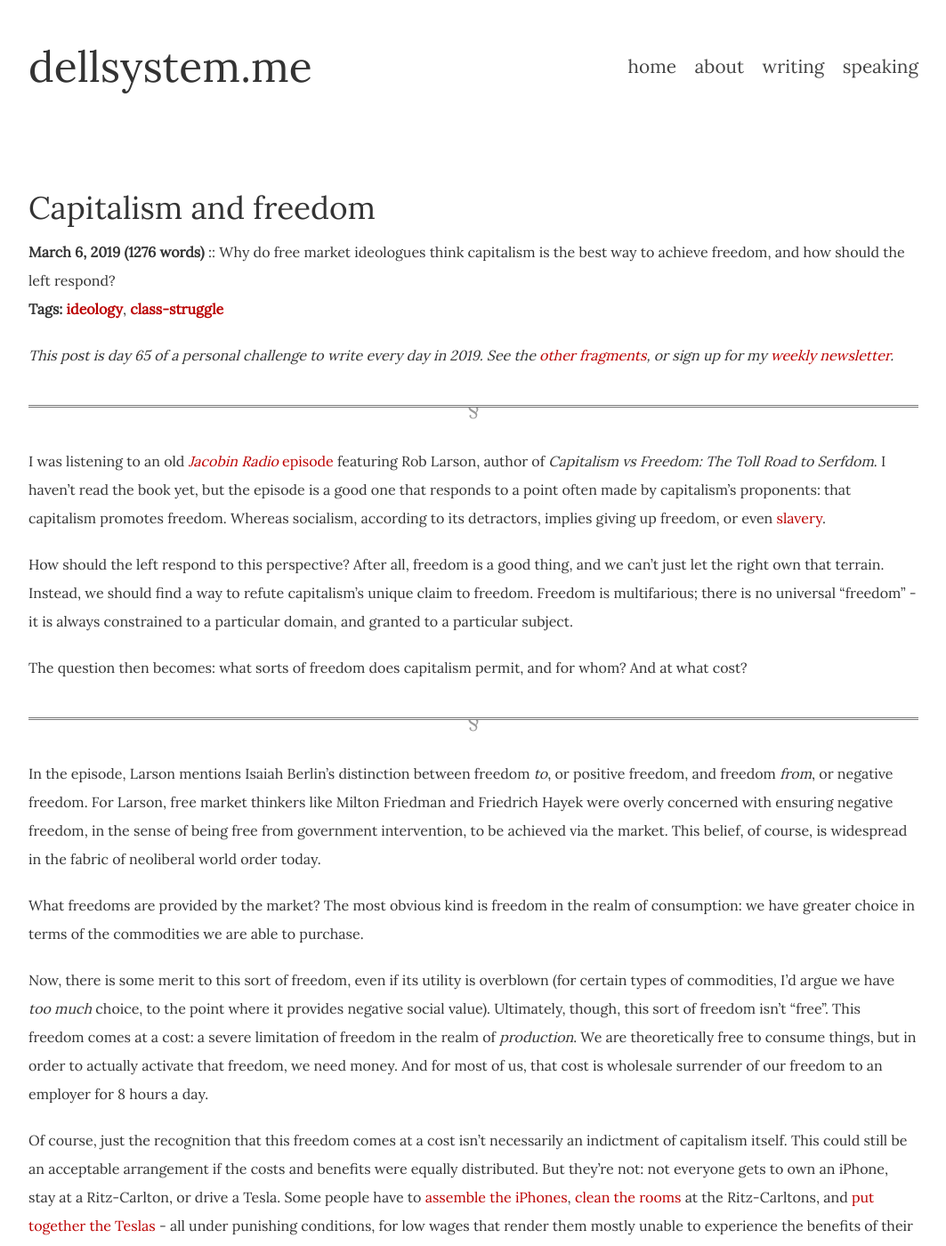
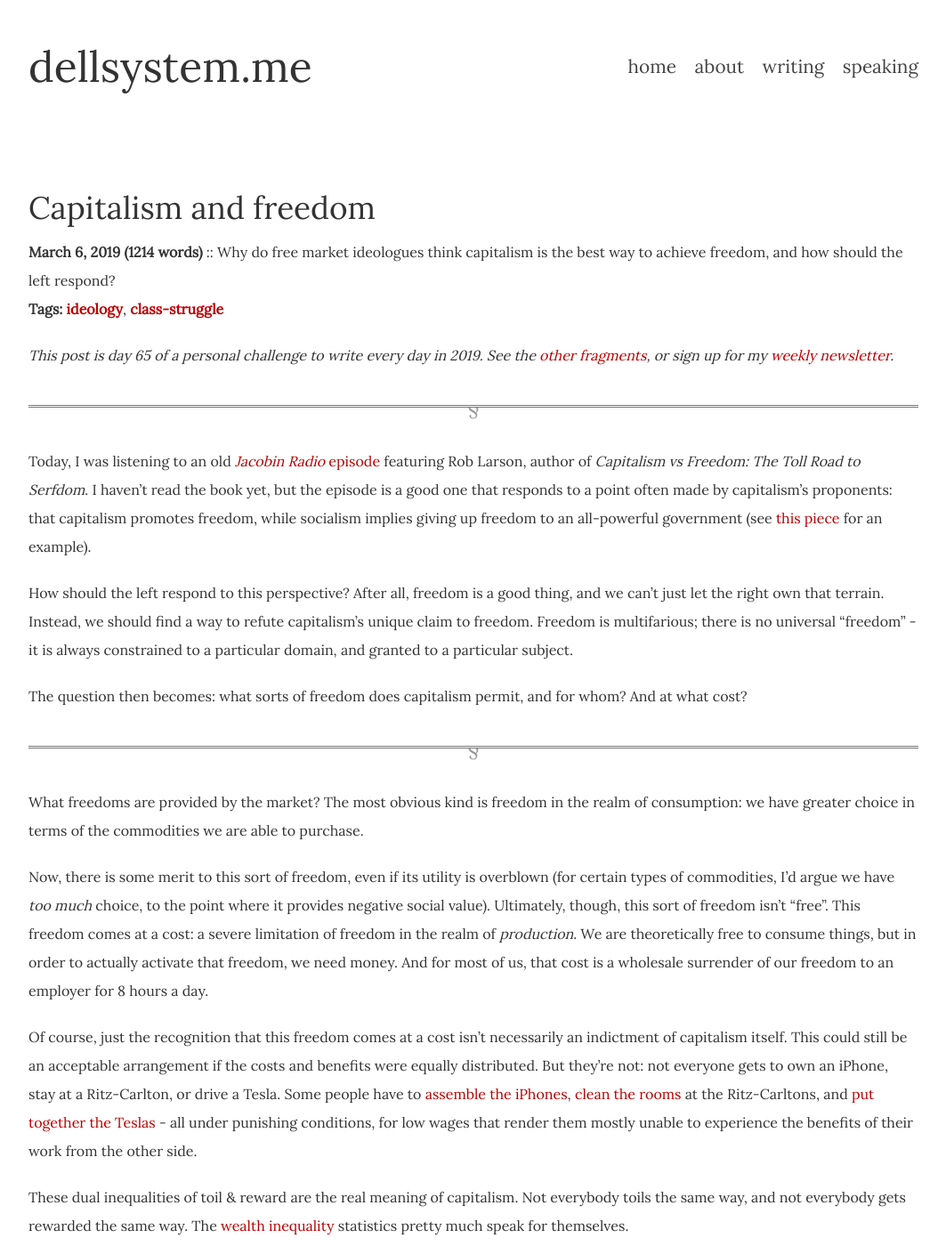
Before and after one commit to dellsystem/dellsystem.github.io, a Jekyll site: the page built from _posts/2019-3-6-fragments-65.md, in a window 1280 px wide and 1400 px high. Shown: the whole window at 89% size, without its empty margins (108-1171 px from the left). Built offline with Jekyll 4.4.1, drawn with Linux system fonts in a browser that asks for light colours.

Commit message:
Update fragments-65

```diff
--- a/_posts/2019-3-6-fragments-65.md
+++ b/_posts/2019-3-6-fragments-65.md
@@ -7,7 +7,7 @@ tags:
 - class-struggle
 ---
 
-I was listening to an old [_Jacobin Radio_ episode](https://www.blubrry.com/jacobin/36574441/behind-the-news-free-market-isnt-free/) featuring Rob Larson, author of _Capitalism vs Freedom: The Toll Road to Serfdom_. I haven't read the book yet, but the episode is a good one that responds to a point often made by capitalism's proponents: that capitalism promotes freedom. Whereas socialism, according to its detractors, implies giving up freedom, or even [slavery](https://townhall.com/columnists/johnhawkins/2016/02/16/capitalism-is-freedom-socialism-is-slavery-n2119968).
+Today, I was listening to an old [_Jacobin Radio_ episode](https://www.blubrry.com/jacobin/36574441/behind-the-news-free-market-isnt-free/) featuring Rob Larson, author of _Capitalism vs Freedom: The Toll Road to Serfdom_. I haven't read the book yet, but the episode is a good one that responds to a point often made by capitalism's proponents: that capitalism promotes freedom, while socialism implies giving up freedom to an all-powerful government (see [this piece](https://townhall.com/columnists/johnhawkins/2016/02/16/capitalism-is-freedom-socialism-is-slavery-n2119968) for an example).
 
 How should the left respond to this perspective? After all, freedom is a good thing, and we can't just let the right own that terrain. Instead, we should find a way to refute capitalism's unique claim to freedom. Freedom is multifarious; there is no universal "freedom" - it is always constrained to a particular domain, and granted to a particular subject.
 
@@ -15,11 +15,9 @@ The question then becomes: what sorts of freedom does capitalism permit, and for
 
 ***
 
-In the episode, Larson mentions Isaiah Berlin's distinction between freedom _to_, or positive freedom, and freedom _from_, or negative freedom. For Larson, free market thinkers like Milton Friedman and Friedrich Hayek were overly concerned with ensuring negative freedom, in the sense of being free from government intervention, to be achieved via the market. This belief, of course, is widespread in the fabric of neoliberal world order today.
-
 What freedoms are provided by the market? The most obvious kind is freedom in the realm of consumption: we have greater choice in terms of the commodities we are able to purchase.
 
-Now, there is some merit to this sort of freedom, even if its utility is overblown (for certain types of commodities, I'd argue we have _too much_ choice, to the point where it provides negative social value). Ultimately, though, this sort of freedom isn't "free". This freedom comes at a cost: a severe limitation of freedom in the realm of _production_. We are theoretically free to consume things, but in order to actually activate that freedom, we need money. And for most of us, that cost is wholesale surrender of our freedom to an employer for 8 hours a day.
+Now, there is some merit to this sort of freedom, even if its utility is overblown (for certain types of commodities, I'd argue we have _too much_ choice, to the point where it provides negative social value). Ultimately, though, this sort of freedom isn't "free". This freedom comes at a cost: a severe limitation of freedom in the realm of _production_. We are theoretically free to consume things, but in order to actually activate that freedom, we need money. And for most of us, that cost is a wholesale surrender of our freedom to an employer for 8 hours a day.
 
 Of course, just the recognition that this freedom comes at a cost isn't necessarily an indictment of capitalism itself. This could still be an acceptable arrangement if the costs and benefits were equally distributed. But they're not: not everyone gets to own an iPhone, stay at a Ritz-Carlton, or drive a Tesla. Some people have to [assemble the iPhones](https://www.businessinsider.com/iphone-sales-decline-foxconn-factory-workers-falling-wages-lose-perks-2019-3), [clean the rooms](https://www.vox.com/policy-and-politics/2018/12/4/18125505/marriott-workers-end-strike-wage-raise) at the Ritz-Carltons, and [put together the Teslas](https://www.theguardian.com/technology/2018/jun/13/tesla-workers-pay-price-elon-musk-failed-promises) - all under punishing conditions, for low wages that render them mostly unable to experience the benefits of their work from the other side.
 
```
